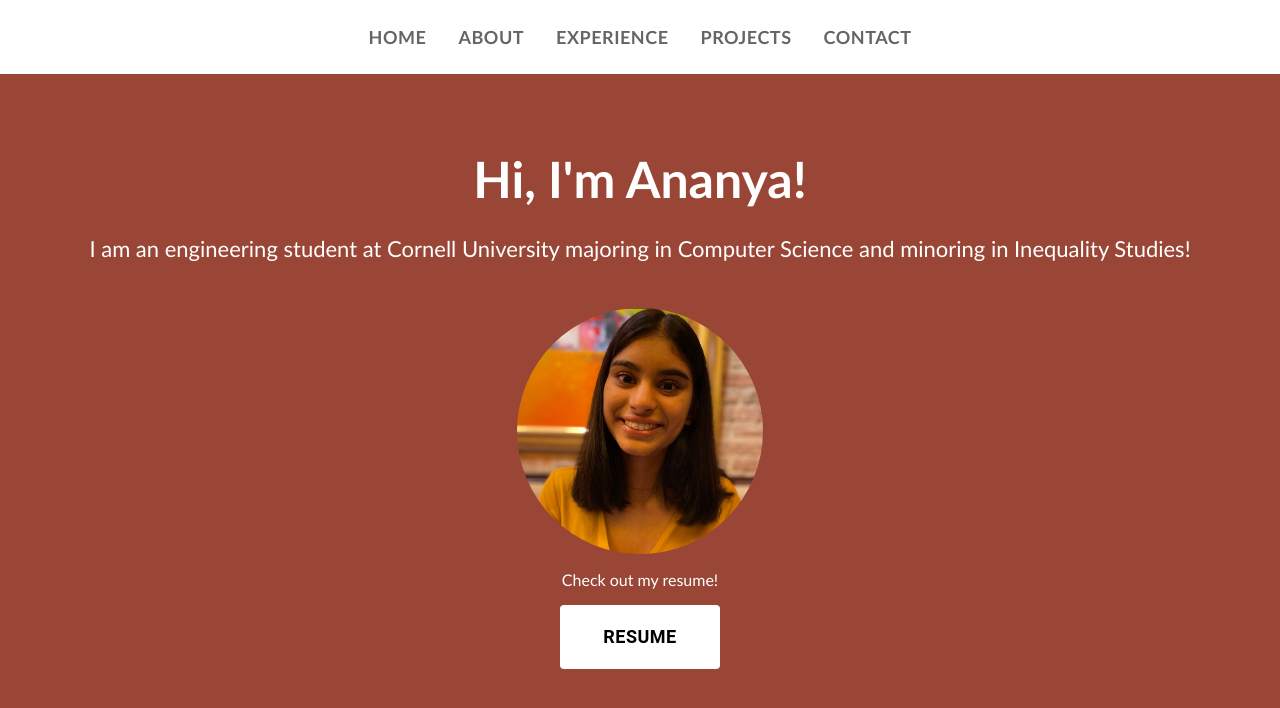
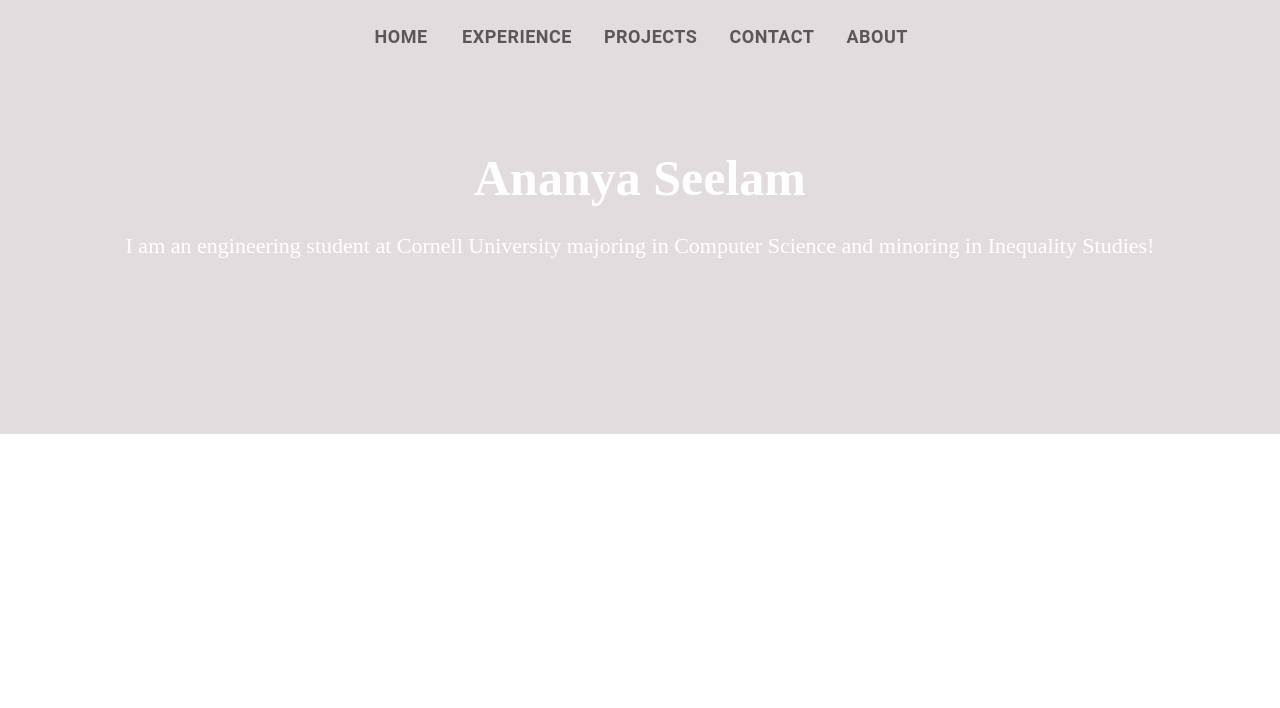
Before and after one commit to ananyaseelam/ananyaseelam.github.io, a React (Create React App) app: page / in a window 1280 px wide. Shown: the top 708 px of the page. Built offline with nearby package versions, Linux system fonts and the light colour scheme.

Commit message:
changing colors

```diff
--- a/src/App.css
+++ b/src/App.css
@@ -22,11 +22,11 @@
   align-items: center;
   justify-content: center;
   font-size: calc(10px + 2vmin);
-  color: white;
+  color: E2DCDE;
 }
 
 .App-link {
-  color: #61dafb;
+  color: #E2DCDE;
 }
 
 @keyframes App-logo-spin {
--- a/src/components/NavBar/NavBar.css
+++ b/src/components/NavBar/NavBar.css
@@ -1,7 +1,7 @@
 .navcontainer{
   display: flex;
   justify-content: center;
-  background-color: white;
+  background-color: #E2DCDE;
   width: 100%;
   height: 5%;
   align-items: center;
@@ -13,7 +13,8 @@
   color: black !important;
   font-weight: bolder !important;
   font-size: 18px !important;
-  font-family: 'Trebuchet MS', 'Lucida Sans Unicode', 'Lucida Grande', 'Lucida Sans', Arial, sans-serif!important;
+  /* font-family: 'Trebuchet MS', 'Lucida Sans Unicode', 'Lucida Grande', 'Lucida Sans', Arial, sans-serif!important; */
+  font-family: 'Rubik'
 }
 
 .page-link:hover{
--- a/src/components/NavBar/NavBar.jsx
+++ b/src/components/NavBar/NavBar.jsx
@@ -17,10 +17,11 @@ const NavBar = () => {
         onChange={handleChange}
       >
         <Link to="/" > <Tab value="Home" label="home" className="page-link" /> </Link>
-        <Link to="/about" > <Tab value="About Me" label="about" className="page-link" /> </Link>
         <Link to="/experience" > <Tab value="Experience" label="experience" className="page-link" /> </Link>
         <Link to="/projects" > <Tab value="Projects" label="projects" className="page-link" /> </Link>
         <Link to="/contact" > <Tab value="Contact" label="contact" className="page-link" /> </Link>
+        <Link to="/about" > <Tab value="About Me" label="about" className="page-link" /> </Link>
+
       </Tabs >
     </div >
 
--- a/src/pages/Home.jsx
+++ b/src/pages/Home.jsx
@@ -11,17 +11,17 @@ const Home = () => {
     <div className="container-home">
       <NavBar />
       <div className="content-container">
-        <p className="name">Hi, I'm Ananya!</p>
+        <p className="name">Ananya Seelam</p>
         <p className='bio'>
           I am an engineering student at Cornell University majoring in Computer Science and minoring in Inequality Studies!
         </p>
-        <img src={profile} className="profile-pic" />
-        <div className='resume-block'>
+        {/* <img src={profile} className="profile-pic" /> */}
+        {/* <div className='resume-block'>
           <p className='text'>Check out my resume! </p>
           <a href={require("./resume.pdf")} target="_blank">
             <Button className="resume-btn"> <p>Resume</p> </Button>
           </a>
-        </div>
+        </div> */}
       </div>
     </div>
   )
--- a/src/pages/Page.css
+++ b/src/pages/Page.css
@@ -2,7 +2,7 @@
   height: 100%;
   padding-bottom: 10%;
   color: white;
-  background-color: #994636;
+  background-color: #E2DCDE;
 }
 
 .container-about{
@@ -36,13 +36,13 @@
 .name{
   font-size: 50px;
   font-weight: bolder;
-  font-family:'Trebuchet MS', 'Lucida Sans Unicode', 'Lucida Grande', 'Lucida Sans', Arial, sans-serif;
+  font-family: 'Rubik';
 }
 
 .bio{
   font-size: 22px;
   margin-top: -2%;
-  font-family:'Trebuchet MS', 'Lucida Sans Unicode', 'Lucida Grande', 'Lucida Sans', Arial, sans-serif;
+  font-family:'Rubik';
 }
 
 .profile-pic{
@@ -63,7 +63,7 @@
   color: black !important;
   font-weight: bold !important;
   font-size: 18px !important;
-  font-family:'Trebuchet MS', 'Lucida Sans Unicode', 'Lucida Grande', 'Lucida Sans', Arial, sans-serif;
+  font-family:'Rubik';
   margin-left: 3%;
 }
 
@@ -71,7 +71,7 @@
   display: flex;
   flex-direction: column;
   justify-content: center;
-  font-family:'Trebuchet MS', 'Lucida Sans Unicode', 'Lucida Grande', 'Lucida Sans', Arial, sans-serif;
+  font-family:'Rubik';
   align-items: center;
 }
 
@@ -86,7 +86,7 @@
 .header{
   font-size: 40px;
   font-weight: bold;
-  font-family:'Trebuchet MS', 'Lucida Sans Unicode', 'Lucida Grande', 'Lucida Sans', Arial, sans-serif;
+  font-family:'Rubik';
 
 }
 
@@ -95,7 +95,7 @@
   font-size: 24px;
   margin-left: 10%;
   margin-right: 10%;
-  font-family:'Trebuchet MS', 'Lucida Sans Unicode', 'Lucida Grande', 'Lucida Sans', Arial, sans-serif;
+  font-family:'Rubik';
   justify-content: center !important;
   align-items: center !important;
   justify-self: center;
```
